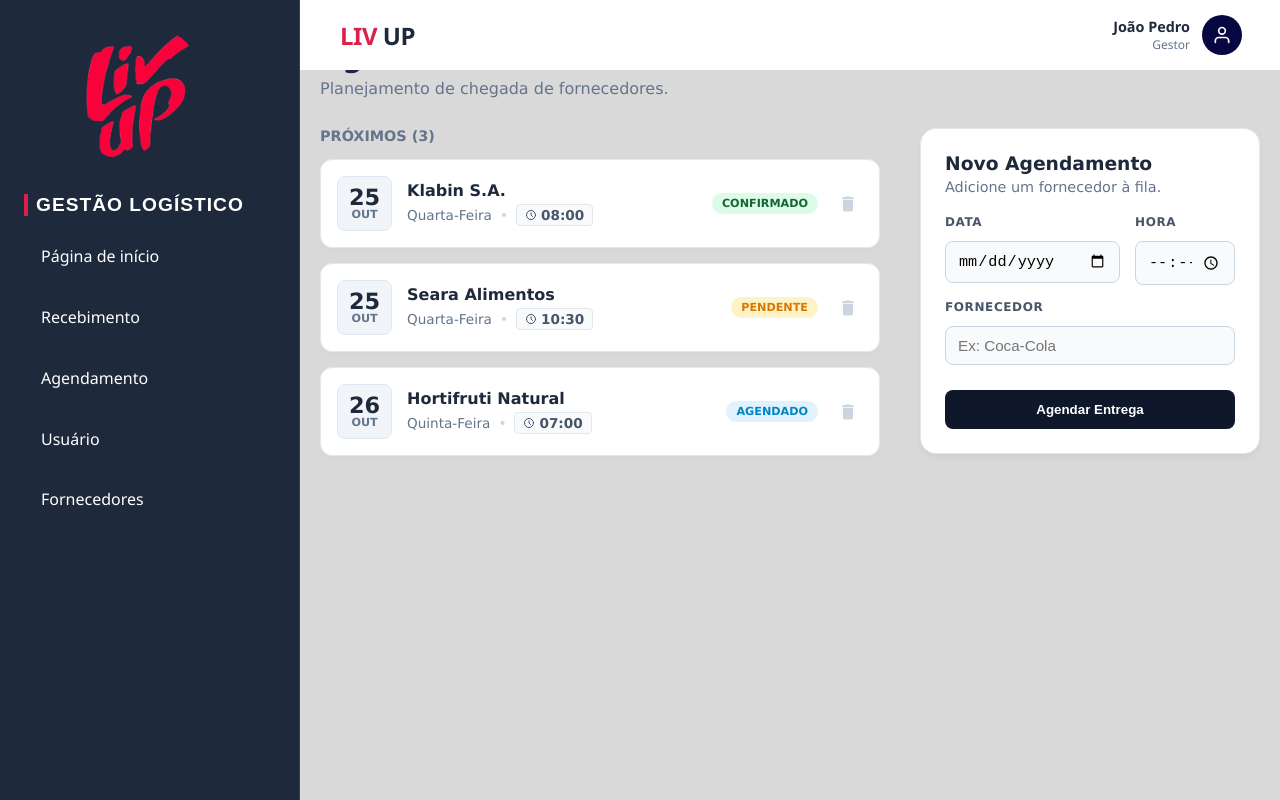
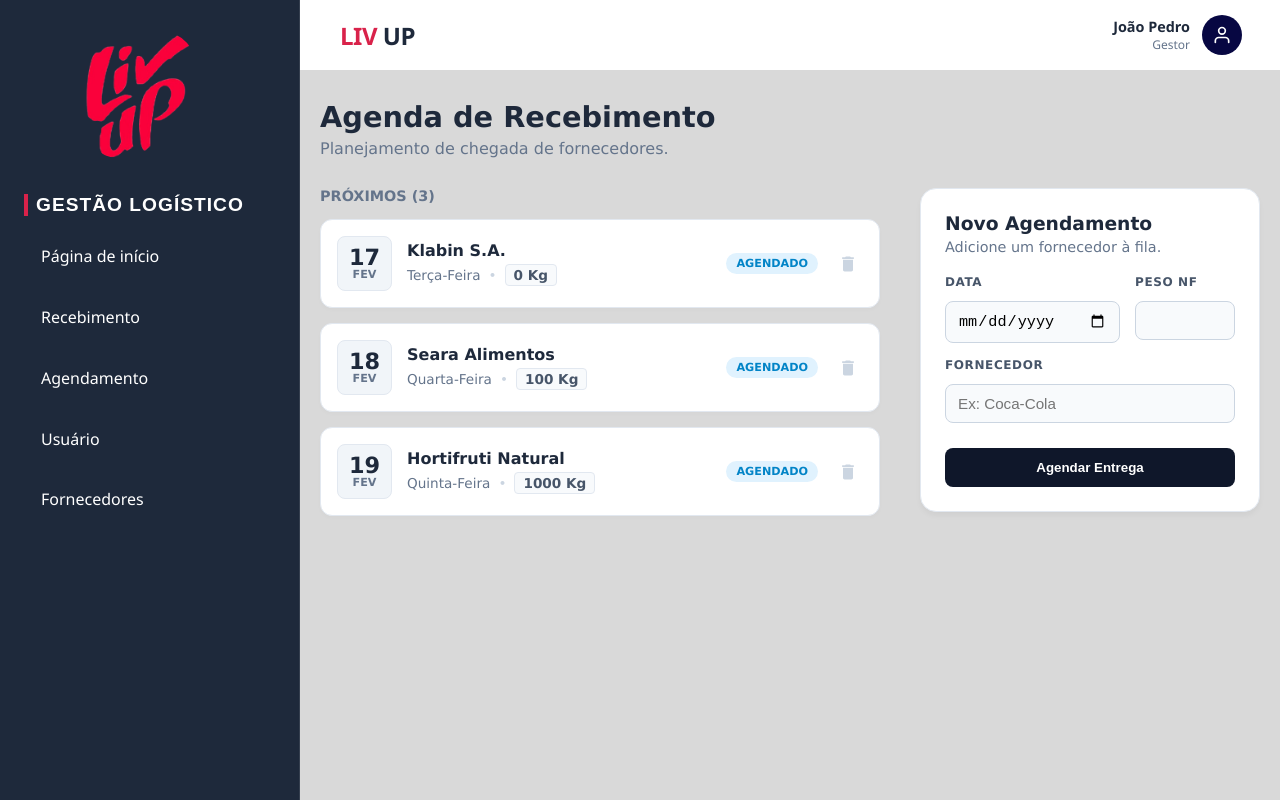
Before and after one commit to Jpontess/Inbound-Front, a React (Vite) app: page /schedule in a window 1280 px wide. Built offline with nearby package versions, Linux system fonts and the light colour scheme.

Commit message:
Arrumando page de Agendamentos

```diff
--- a/components/Buttons/actionButtons.tsx
+++ b/components/Buttons/actionButtons.tsx
@@ -23,7 +23,7 @@
                 <svg width="20" height="20" viewBox="0 0 24 24" fill="currentColor"><path d="M6 19c0 1.1.9 2 2 2h8c1.1 0 2-.9 2-2V7H6v12zM19 4h-3.5l-1-1h-5l-1 1H5v2h14V4z"/></svg>
             </button>
 
-            {veiculo.status !== "Finalizado" && veiculo.status !== "Agendado" && veiculo.status !== "Conferindo" && (
+            {veiculo.status === "Aguardando" && (
                 <button className="btn-icon btn-play" title="Iniciar" onClick={() => onAction('iniciar', veiculo)}>
                     <svg width="20" height="20" viewBox="0 0 24 24" fill="none" stroke="currentColor" strokeWidth="2" strokeLinecap="round" strokeLinejoin="round"><path d="M5 3L19 12L5 21V3Z" /></svg>
                 </button>
--- a/components/Home/index.tsx
+++ b/components/Home/index.tsx
@@ -1,15 +1,11 @@
 import "./styles.css";
 import { useState, useEffect } from "react";
 import Kpis from "../Cards/kpis";
-// IMPORTANTE: Importe o seu Toolbar aqui
 import Toolbar from "../Toolbar/toolbar";
 import ActionButtons from "../Buttons/actionButtons";
 import ActionsModals from "../Modal/actionModals";
-
-// Imports do Backend
 import { ReceiptService } from "../../src/services/Receipt/receiptService";
 import type { Receipt } from "../../src/interface/Receipt/receiptDto";
-// Usamos 'any' no tipo Modal para flexibilizar, ou importe seu tipo original
 import type { Modal } from "../../src/interface/recebimento";
 
 export default function Home() {
@@ -19,7 +15,7 @@
 
     // Estados de Filtro (Ficam aqui na Home)
     const [busca, setBusca] = useState("");
-    const [dataFiltro, setDataFiltro] = useState("");
+    const [dataFiltro, setDataFiltro] = useState(new Date().toLocaleDateString("en-CA"));
 
     // --- ESTADO DOS DADOS (SUBSTITUI O MOCK) ---
     const [receipts, setReceipts] = useState<Receipt[]>([]);
@@ -42,8 +38,6 @@
         loadData();
     }, []);
 
-    // --- FUNÇÕES MODAL ---
-    // Ajustei o tipo de 'veiculo' para any para aceitar o objeto do banco sem conflito de tipagem
     const handleOpenModal = (tipo: Modal, veiculo: any) => {
         setVeiculoSelecionado(veiculo);
         setModalAberto(tipo);
@@ -63,7 +57,7 @@
             if (modalAberto === 'iniciar') {
                 await ReceiptService.start(veiculoSelecionado._id, {
                     notaFiscal: dadosForm.notaFiscal,
-                    pesoNota: Number(dadosForm.qtdVolumes) // Adaptando conforme seu form
+                    pesoNota: Number(dadosForm.qtdVolumes)
                 });
                 alert("Iniciado com sucesso!");
             }
@@ -92,7 +86,7 @@
     };
 
     const veiculosFiltrados = receipts.filter(v => {
-        const nomeFornecedor = v.fornecedor?.nome || "";
+        const nomeFornecedor = v.nomeFornecedor || "";
         const matchTexto = nomeFornecedor.toLowerCase().includes(busca.toLowerCase()) ||
                            (v.notaFiscal || "").includes(busca) ||
                            (v.placa || "").toLowerCase().includes(busca.toLowerCase());
@@ -104,7 +98,7 @@
 
     return (
         <div className="dashboard-container">
-            <Kpis dados={receipts}/>
+            <Kpis dados={veiculosFiltrados}/>
 
             <div className="main-panel">
                 <section className="table-card">
@@ -146,7 +140,7 @@
                                             </span>
                                         </td>
                                         {/* Acessando nome dentro do objeto fornecedor */}
-                                        <td className="fw-bold">{v.fornecedor?.nome || "---"}</td>
+                                        <td className="fw-bold">{v.nomeFornecedor || "---"}</td>
                                         <td>{v.notaFiscal || "-"}</td>
                                         <td>
                                             <span className="plate-badge">
@@ -160,7 +154,7 @@
                                         </td>
                                         <td style={{textAlign: "right"}}>
                                             <ActionButtons
-                                                veiculo={v as any} // Cast para evitar erro de tipagem com interface antiga
+                                                veiculo={v as any}
                                                 onAction={handleOpenModal}
                                             />
                                         </td>
--- a/components/Modal/receiptDetails.tsx
+++ b/components/Modal/receiptDetails.tsx
@@ -31,7 +31,7 @@
                         <div className="detail-group">
                             <label>Fornecedor</label>
                             {/* Backend retorna objeto fornecedor populado */}
-                            <span className="value-lg">{data.fornecedor?.nome || "---"}</span>
+                            <span className="value-lg">{data.nomeFornecedor || "---"}</span>
                         </div>
                         <div className="detail-group">
                             <label>Status Atual</label>
@@ -53,7 +53,7 @@
                         <div className="detail-group">
                             <label>Responsável</label>
                             {/* Backend retorna objeto usuario populado */}
-                            <span className="value-md">{data.usuario?.nome || "---"}</span>
+                            <span className="value-md">{data.nomeUsuario || "---"}</span>
                         </div>
                     </div>
                 </div>
--- a/components/Receipt/index.tsx
+++ b/components/Receipt/index.tsx
@@ -20,7 +20,7 @@
     // 2. Estado do Formulário
     const [form, setForm] = useState({
         fornecedorId: "",
-        fornecedorNome: "", // Vamos usar isso para mostrar no input
+        fornecedorNome: "",
         placa: "",
         notaFiscal: "",
         qtdVolumes: "",
@@ -64,15 +64,14 @@
         f.nome.toLowerCase().includes(buscaFornecedor.toLowerCase())
     );
 
-    // Quando o usuário clica em uma sugestão
     const selecionarFornecedor = (fornecedor: Supplier) => {
         setForm(prev => ({
             ...prev,
             fornecedorId: fornecedor._id,
             fornecedorNome: fornecedor.nome
         }));
-        setBuscaFornecedor(fornecedor.nome); // Preenche o input com o nome
-        setMostrarSugestoes(false); // Esconde a lista
+        setBuscaFornecedor(fornecedor.nome);
+        setMostrarSugestoes(false);
     };
 
     // Quando o usuário digita
--- a/components/Schedule/index.tsx
+++ b/components/Schedule/index.tsx
@@ -5,8 +5,8 @@
     id: number;
     fornecedor: string;
     data: string;
-    hora: string;
-    status: "Agendado" | "Confirmado" | "Pendente";
+    pesoNota: number;
+    status: "Agendado";
 }
 
 export default function Scheduling() {
@@ -14,37 +14,36 @@
     // Estados do Formulário
     const [novoFornecedor, setNovoFornecedor] = useState("");
     const [novaData, setNovaData] = useState("");
-    const [novaHora, setNovaHora] = useState("");
+    const [novoPesoNota, setNovoPesoNota] = useState<number | string>("");
 
     const [agendamentos, setAgendamentos] = useState<Agendamento[]>([
-        { id: 1, fornecedor: "Klabin S.A.", data: "2023-10-25", hora: "08:00", status: "Confirmado" },
-        { id: 2, fornecedor: "Seara Alimentos", data: "2023-10-25", hora: "10:30", status: "Pendente" },
-        { id: 3, fornecedor: "Hortifruti Natural", data: "2023-10-26", hora: "07:00", status: "Agendado" },
+        { id: 1, fornecedor: "Klabin S.A.", data: "2026-02-17", pesoNota: 0, status: "Agendado" },
+        { id: 2, fornecedor: "Seara Alimentos", data: "2026-02-18", pesoNota: 100, status: "Agendado" },
+        { id: 3, fornecedor: "Hortifruti Natural", data: "2026-02-19", pesoNota: 1000, status: "Agendado" },
     ]);
 
     const handleSave = (e: React.FormEvent) => {
         e.preventDefault();
-        if (!novoFornecedor || !novaData || !novaHora) return;
+        if (!novoFornecedor || !novaData || !novoPesoNota) return;
 
         const novoItem: Agendamento = {
             id: Date.now(),
             fornecedor: novoFornecedor,
             data: novaData,
-            hora: novaHora,
+            pesoNota: Number(novoPesoNota),
             status: "Agendado" // Padrão inicial
         };
 
-        // Ordena por Data e depois por Hora
+        // Ordena por Data e depois por pesoNota
         const listaAtualizada = [...agendamentos, novoItem].sort((a, b) => {
-            const dateA = new Date(`${a.data}T${a.hora}`);
-            const dateB = new Date(`${b.data}T${b.hora}`);
+            const dateA = new Date(`${a.data}T${a.pesoNota}`);
+            const dateB = new Date(`${b.data}T${b.pesoNota}`);
             return dateA.getTime() - dateB.getTime();
         });
 
         setAgendamentos(listaAtualizada);
         setNovoFornecedor("");
-        setNovaHora("");
-        // Mantemos a data para facilitar múltiplos agendamentos no mesmo dia
+
     };
 
     const handleDelete = (id: number) => {
@@ -99,8 +98,7 @@
                                                 <span className="weekday">{semana}</span>
                                                 <span className="separator">•</span>
                                                 <span className="time-badge">
-                                                    <svg width="12" height="12" fill="none" stroke="currentColor" viewBox="0 0 24 24"><path strokeLinecap="round" strokeLinejoin="round" strokeWidth="2" d="M12 8v4l3 3m6-3a9 9 0 11-18 0 9 9 0 0118 0z"></path></svg>
-                                                    {item.hora}
+                                                    {item.pesoNota} Kg
                                                 </span>
                                             </div>
                                         </div>
@@ -139,13 +137,13 @@
                                         />
                                     </div>
                                     <div className="input-group" style={{width: '100px'}}>
-                                        <label>Hora</label>
+                                        <label>Peso NF</label>
                                         <input
-                                            type="time"
+                                            type="number"
                                             className="custom-input"
                                             required
-                                            value={novaHora}
-                                            onChange={e => setNovaHora(e.target.value)}
+                                            value={novoPesoNota}
+                                            onChange={e => setNovoPesoNota(e.target.value ? Number(e.target.value) : "")}
                                         />
                                     </div>
                                 </div>
--- a/components/Schedule/styles.css
+++ b/components/Schedule/styles.css
@@ -1,11 +1,11 @@
 /* Container da Página */
 .scheduling-page {
     width: 100%;
-    min-height: calc(100vh - 80px); /* Ajuste da Topbar */
+    min-height: calc(100vh - 80px);
     display: flex;
     justify-content: center;
-    padding: 40px 20px;
-    background-color: transparent; /* Pega o fundo do App */
+    padding: 100px 20px;
+    background-color: transparent;
     box-sizing: border-box;
 }
 
--- a/components/Toolbar/toolbar.tsx
+++ b/components/Toolbar/toolbar.tsx
@@ -41,9 +41,6 @@
                     <svg width="20" height="20" viewBox="0 0 24 24" fill="none" stroke="currentColor" strokeWidth="2"><path d="M21 15v4a2 2 0 0 1-2 2H5a2 2 0 0 1-2-2v-4"/><polyline points="7 10 12 15 17 10"/><line x1="12" y1="15" x2="12" y2="3"/></svg>
                     Exportar
                 </button>
-                <button className="btn-outline" title="Atualizar">
-                    <svg width="20" height="20" viewBox="0 0 24 24" fill="none" stroke="currentColor" strokeWidth="2"><path d="M23 4v6h-6"/><path d="M1 20v-6h6"/><path d="M3.51 9a9 9 0 0 1 14.85-3.36L23 10M1 14l4.64 4.36A9 9 0 0 0 20.49 15"/></svg>
-                </button>
             </div>
 
         </div>
--- a/components/Users/Index.tsx
+++ b/components/Users/Index.tsx
@@ -213,8 +213,7 @@
                                         >
                                             <option value="Operador">Operador</option>
                                             <option value="Líder">Líder</option>
-                                            <option value="Gerente">Gerente</option>
-                                            <option value="Conferente">Conferente</option>
+                                            <option value="Portaria">Portaria</option>
                                             <option value="Admin">Admin</option>
                                         </select>
                                     </div>
@@ -227,9 +226,9 @@
                                             value={formData.turno}
                                             onChange={e => setFormData({...formData, turno: e.target.value})}
                                         >
-                                            <option value="1º Turno">1º Turno</option>
-                                            <option value="2º Turno">2º Turno</option>
-                                            <option value="3º Turno">3º Turno</option>
+                                            <option value="Manhã">Manhã</option>
+                                            <option value="Tarde">Tarde</option>
+                                            <option value="Noite">Noite</option>
                                             <option value="Administrativo">Administrativo</option>
                                         </select>
                                     </div>
--- a/src/interface/Receipt/receiptDto.ts
+++ b/src/interface/Receipt/receiptDto.ts
@@ -4,7 +4,9 @@
 export interface Receipt {
     _id: string;
     fornecedor: Supplier;
+    nomeFornecedor: string
     usuario?: User;
+    nomeUsuario: string
     placa?: string;
     notaFiscal?: string;
     pesoNota?: number;
```
